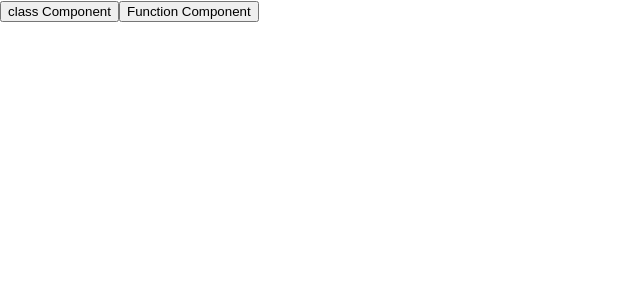
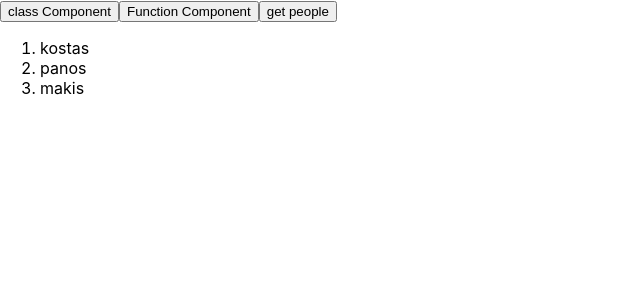
Before and after one commit to nikoskarapas86/classFunctionalComponentLifeCycle, a React (Create React App) app: page /people in a window 1280 px wide. Shown: the top 300 px of the page, without its empty margins (0-640 px from the left). Built offline with nearby package versions, Linux system fonts and the light colour scheme.

Commit message:
router added

```diff
--- a/src/App.js
+++ b/src/App.js
@@ -3,6 +3,7 @@ import "./App.css";
 import Clock_cl from "./clock-cl";
 import Clock_fn from "./clock-fn";
 import Navigation from "./nav";
+import PeopleList from "./PeopleList";
 
 function App() {
   return (
@@ -12,6 +13,7 @@ function App() {
         <Routes>
           <Route exact path="/class" element={<Clock_cl/>} />
           <Route exact path="/function" element={<Clock_fn/>} />
+          <Route exact path="/people" element={<PeopleList/>} />
         </Routes>
       </BrowserRouter>
     </div>
--- /dev/null
+++ b/src/PeopleList.js
@@ -0,0 +1,12 @@
+
+
+export default function PeopleList(){
+let peopleList =[{name:'kostas'},{name:'panos'},{name:"makis"}]
+    return(
+<ol>
+    {
+        peopleList.map((person,index )=> <li key={index}>{person.name}</li> )
+    }
+</ol>
+    )
+}
--- a/src/nav.js
+++ b/src/nav.js
@@ -7,6 +7,7 @@ export default function Navigate(){
         <nav>
             <button onClick={()=>navigate('/class') } >class Component</button>
             <button onClick={()=>navigate('/function') }>Function Component </button>
+            <button onClick={()=>navigate('/people') }>get people </button>
         </nav>
     )
 
```
